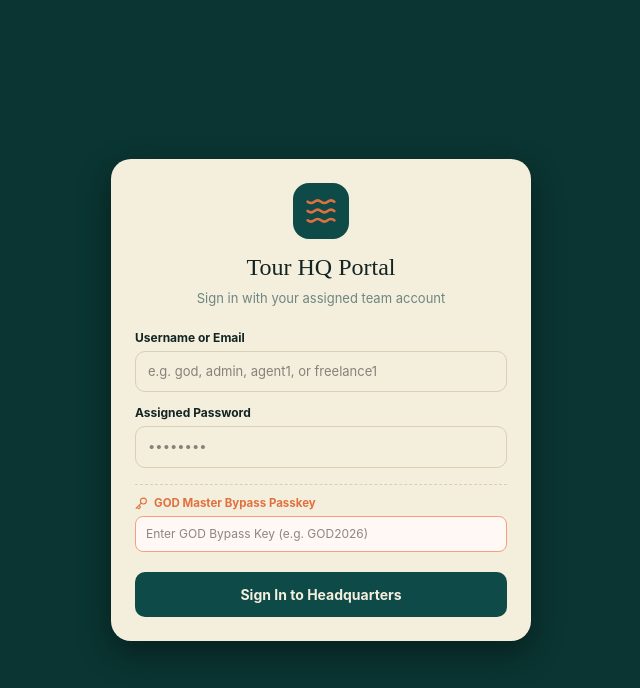
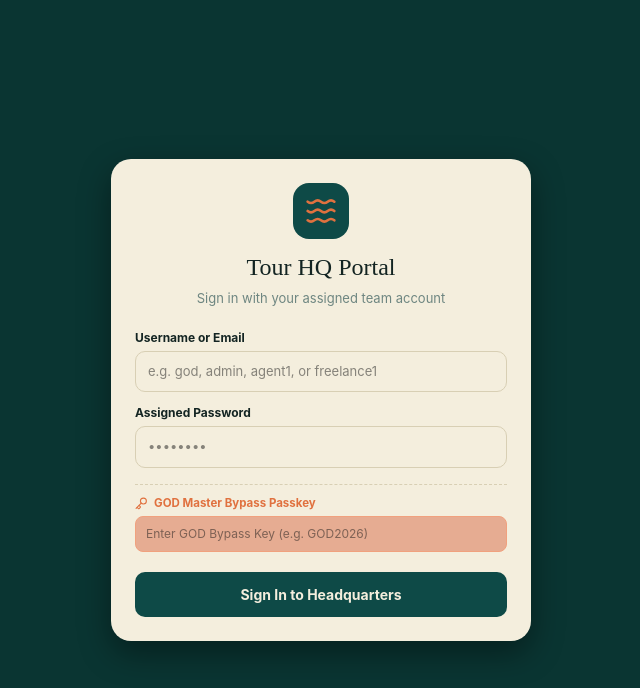
Before and after one commit to CLOUDS-ORG/cost-simulator, a Next.js app: page / in a window 1280 px wide. Shown: the top 688 px of the page, without its empty margins (319-959 px from the left). Built offline with nearby package versions, Linux system fonts and the light colour scheme.

Commit message:
change the background color

```diff
--- a/app/page.jsx
+++ b/app/page.jsx
@@ -1474,7 +1474,7 @@ Respond with TWO parts separated by the tag "PITCH_SEPARATOR":
                   border: `1px solid ${COLORS.coralSoft}`,
                   fontSize: 12,
                   boxSizing: "border-box",
-                  background: "#FFF8F5",
+                  background: "#e6ac92",
                 }}
               />
             </div>
```
